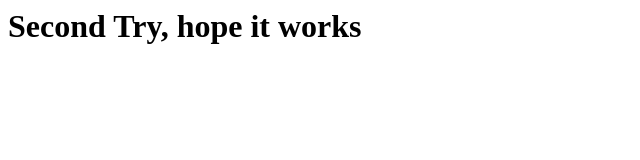
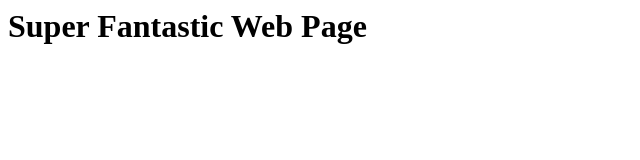
Before and after one commit to PhillipMSchwartz/AnsiblePlaybooks, a plain HTML site: page index.html in a window 1280 px wide. Shown: the whole page, without its empty margins (0-640 px from the left). Drawn offline with Linux system fonts and the light colour scheme.

Commit message:
Update index.html

```diff
--- a/index.html
+++ b/index.html
@@ -2,6 +2,6 @@
  <head>
  </head>
  <body>
-   <h1>Second Try, hope it works<h1>
+   <h1>Super Fantastic Web Page<h1>
  </body>
 </html>
```
